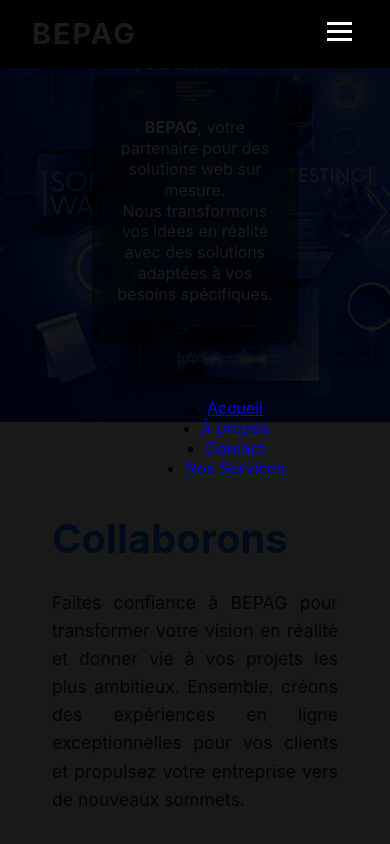
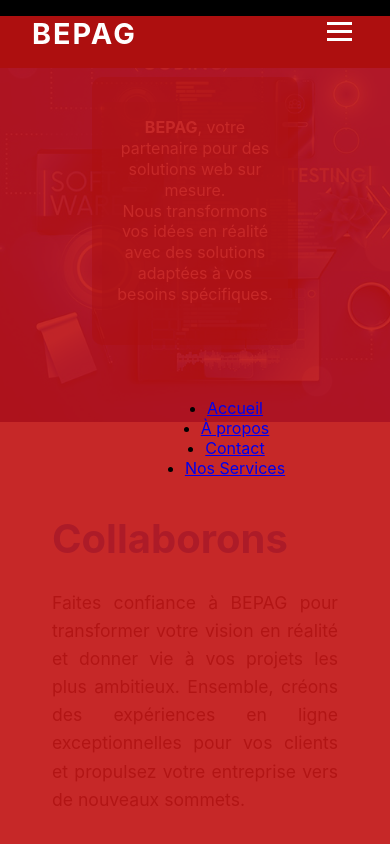
Before and after one commit to mrtchou/sitePerso, a React (Create React App) app in the folder frontend/: page / in a window 390 px wide. Shown: the top 844 px of the page. Built offline with nearby package versions, Linux system fonts and the light colour scheme.

Commit message:
correction header + index.html pour optimiser seo

```diff
--- a/frontend/public/index.html
+++ b/frontend/public/index.html
@@ -1,40 +1,23 @@
 <!DOCTYPE html>
-<html lang="en">
+<html lang="fr">
   <head>
     <meta charset="utf-8" />
-    <link rel="icon" href="%PUBLIC_URL%/favicon.ico" />
     <meta name="viewport" content="width=device-width, initial-scale=1" />
     <meta name="theme-color" content="#000000" />
-    <meta name="description" content="Web site created BEPAG" />
+    <meta
+      name="description"
+      content="Agence de développement web BEPAG - Création de sites web, applications web, SEO"
+    />
     <link rel="apple-touch-icon" href="%PUBLIC_URL%/logo192.png" />
-    <!--
-      manifest.json provides metadata used when your web app is installed on a
-      user's mobile device or desktop. See https://developers.google.com/web/fundamentals/web-app-manifest/
-    -->
+    <link rel="icon" href="%PUBLIC_URL%/favicon.ico" />
     <link rel="manifest" href="%PUBLIC_URL%/manifest.json" />
-    <!--
-      Notice the use of %PUBLIC_URL% in the tags above.
-      It will be replaced with the URL of the `public` folder during the build.
-      Only files inside the `public` folder can be referenced from the HTML.
-
-      Unlike "/favicon.ico" or "favicon.ico", "%PUBLIC_URL%/favicon.ico" will
-      work correctly both with client-side routing and a non-root public URL.
-      Learn how to configure a non-root public URL by running `npm run build`.
-    -->
-    <title>BEPAG</title>
+    <title>BEPAG - Agence de Développement Web</title>
   </head>
   <body>
-    <noscript>You need to enable JavaScript to run this app.</noscript>
+    <noscript
+      >Veuillez activer JavaScript pour utiliser ce site. You need to enable
+      JavaScript to run this app.</noscript
+    >
     <div id="root"></div>
-    <!--
-      This HTML file is a template.
-      If you open it directly in the browser, you will see an empty page.
-
-      You can add webfonts, meta tags, or analytics to this file.
-      The build step will place the bundled scripts into the <body> tag.
-
-      To begin the development, run `npm start` or `yarn start`.
-      To create a production bundle, use `npm run build` or `yarn build`.
-    -->
   </body>
 </html>
--- a/frontend/src/components/Header.js
+++ b/frontend/src/components/Header.js
@@ -64,16 +64,14 @@
             ))}
           </h1>
         </div>
-        {/* Bouton hamburger */}
         <button
-          className="hamburger"
+          className={`hamburger ${isMenuOpen ? "open" : ""}`}
           onClick={() => setIsMenuOpen(!isMenuOpen)}
         >
           <span className="hamburger-line"></span>
           <span className="hamburger-line"></span>
           <span className="hamburger-line"></span>
         </button>
-        {/* Menu */}
         <ul className={`menu ${isMenuOpen ? "open" : ""}`}>
           {/* On utilise le composant Link pour la navigation dans l'application. */}
           <li>
--- a/frontend/src/styles/Header.css
+++ b/frontend/src/styles/Header.css
@@ -22,10 +22,9 @@
   position: fixed;
   top: 0;
   left: 0;
-  z-index: 10;
+  z-index: 100; /* Correction de la valeur du z-index */
   transition: background-color 0.2s ease;
   height: 8vh;
-  transition: 0.5s ease-in-out;
 }
 
 .navbar:hover {
@@ -129,7 +128,7 @@
     background: none;
     border: none;
     cursor: pointer;
-    z-index: 11;
+    z-index: 1;
   }
 
   .hamburger-line {
@@ -155,6 +154,7 @@
 
   .menu {
     display: flex;
+    z-index: -1;
     flex-direction: column;
     justify-content: center;
     align-items: center;
@@ -163,8 +163,7 @@
     left: 0;
     height: 100vh;
     width: 100%;
-    background-color: rgba(0, 0, 0, 0.9);
-    z-index: 10;
+    background-color: rgba(192, 17, 17, 0.9);
     transition: transform 0.3s ease;
   }
 
```
